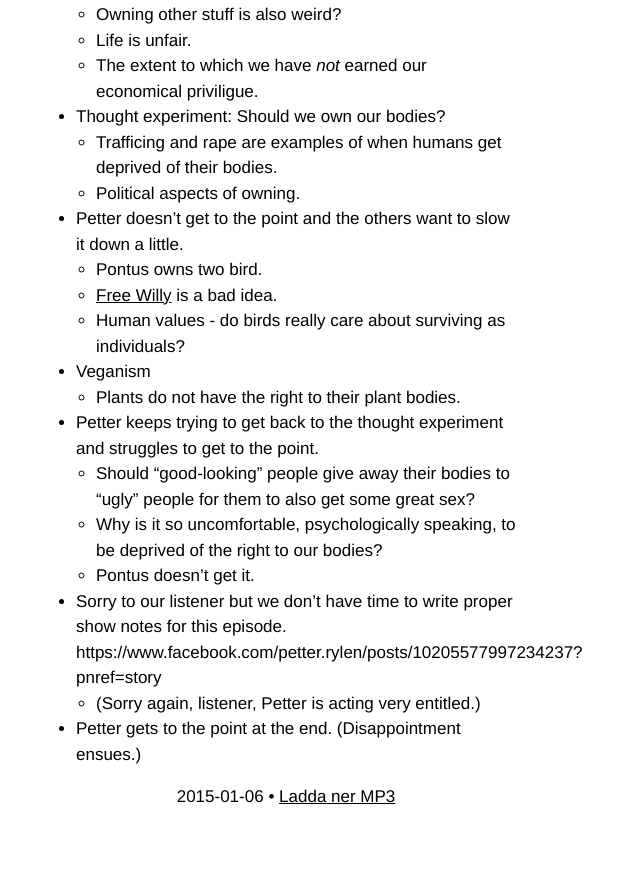
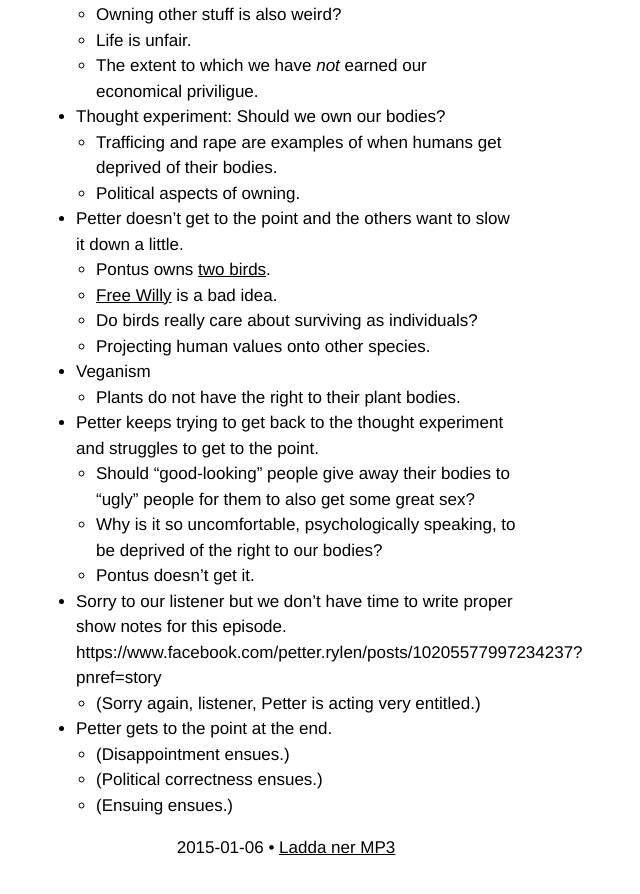
Before and after one commit to keps/keps.github.io, a Jekyll site: the page built from kepskast/_posts/2015-01-06-14.markdown, in a window 1280 px wide and 900 px high, scrolled down 845 px. Shown: the top 894 px of the window, without its empty margins (354-994 px from the left). Built offline with Jekyll 4.4.1, drawn with Linux system fonts in a browser that asks for light colours.

Commit message:
Touched up show notes ep 15

```diff
--- a/kepskast/_posts/2015-01-06-14.markdown
+++ b/kepskast/_posts/2015-01-06-14.markdown
@@ -15,9 +15,10 @@ summary: "Keps discuss the potential benefits of giving away the right to our bo
 	* Trafficing and rape are examples of when humans get deprived of their bodies.
 	* Political aspects of owning.
 * Petter doesn't get to the point and the others want to slow it down a little.
-	* Pontus owns two bird.
+	* Pontus owns [two birds]({{ site.url }}/images/podcast-birds.jpg).
 	* [Free Willy](http://youtu.be/Y6bSTWtAo0U) is a bad idea.
-	* Human values - do birds really care about surviving as individuals?
+	* Do birds really care about surviving as individuals?
+    * Projecting human values onto other species.
 * Veganism
 	* Plants do not have the right to their plant bodies.
 * Petter keeps trying to get back to the thought experiment and struggles to get to the point.
@@ -26,4 +27,7 @@ summary: "Keps discuss the potential benefits of giving away the right to our bo
 	* Pontus doesn't get it.
 * Sorry to our listener but we don't have time to write proper show notes for this episode. https://www.facebook.com/petter.rylen/posts/10205577997234237?pnref=story
     * (Sorry again, listener, Petter is acting very entitled.)
-* Petter gets to the point at the end. (Disappointment ensues.)
+* Petter gets to the point at the end.
+    * (Disappointment ensues.)
+    * (Political correctness ensues.)
+    * (Ensuing ensues.)
```
